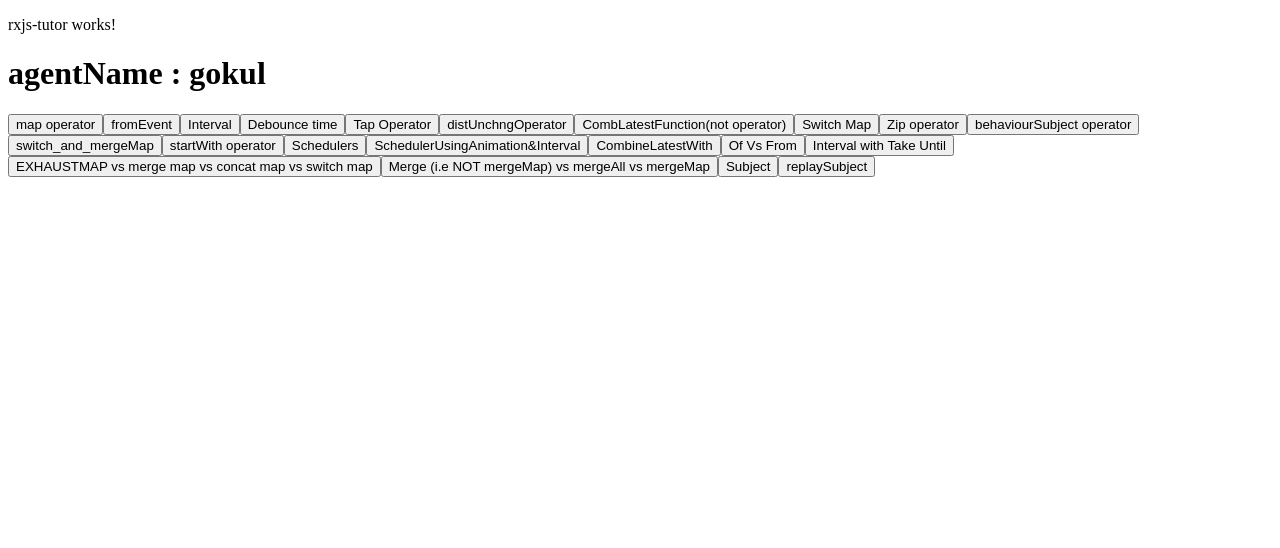
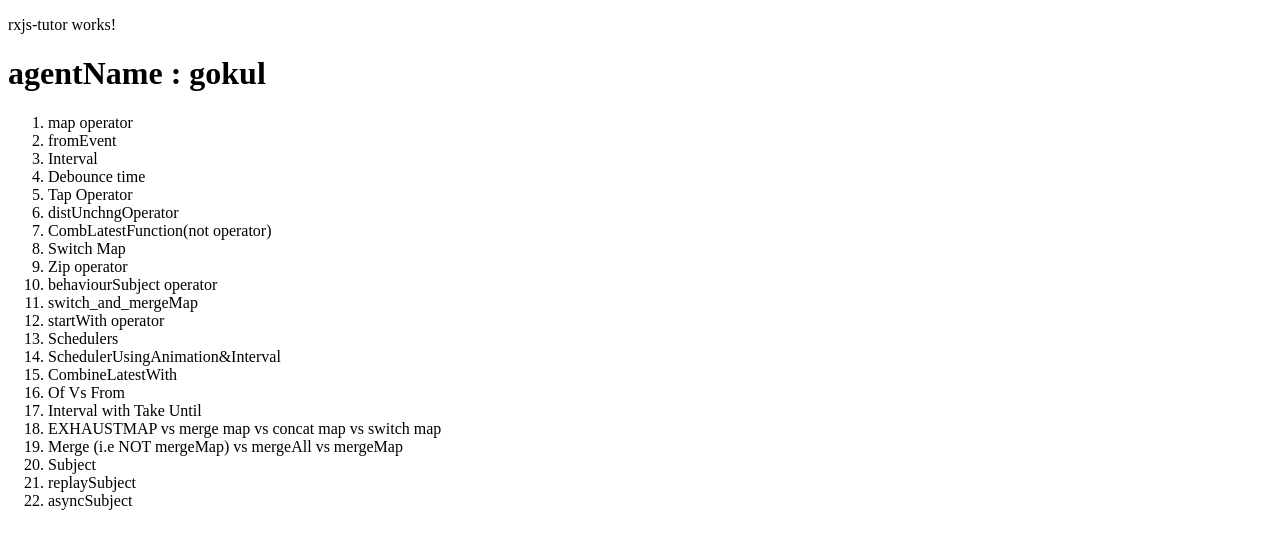
Before and after one commit to srbalakkl/Angular-RxJs, an Angular app: page /home in a window 1280 px wide. Shown: the top 548 px of the page. Built offline with nearby package versions, Linux system fonts and the light colour scheme.

Commit message:
new:Async Subject

```diff
--- a/src/app/app-routing.module.ts
+++ b/src/app/app-routing.module.ts
@@ -26,6 +26,7 @@ import {TakeUntilWithIntervalComponent} from "./take-until-with-interval/take-un
 import {ExhaustMapComponent} from "./exhaust-map/exhaust-map.component";
 import {MergeAllComponent} from "./merge-all/merge-all.component";
 import {ReplaySubjectComponent} from "./replay-subject/replay-subject.component";
+import {AsyncSubjectComponent} from "./async-subject/async-subject.component";
 
 const routes: Routes = [
   {path: '', redirectTo: 'home', pathMatch: "full"},
@@ -51,7 +52,8 @@ const routes: Routes = [
   {path: 'TakeUntilWithInterval',component:TakeUntilWithIntervalComponent},
   {path: 'exhaustMap',component:ExhaustMapComponent},
   {path: 'mergeAll',component:MergeAllComponent},
-  {path: 'replaySubject',component:ReplaySubjectComponent}
+  {path: 'replaySubject',component:ReplaySubjectComponent},
+  {path: 'asyncSubject',component:AsyncSubjectComponent},
 ];
 
 @NgModule({
@@ -59,4 +61,5 @@ const routes: Routes = [
   exports: [RouterModule]
 })
 export class AppRoutingModule {
+
 }
--- /dev/null
+++ b/src/app/async-subject/async-subject.component.html
@@ -0,0 +1 @@
+<p>async-subject works!</p>
--- /dev/null
+++ b/src/app/async-subject/async-subject.component.ts
@@ -0,0 +1,26 @@
+import { Component } from '@angular/core';
+import {AsyncSubject} from "rxjs";
+
+@Component({
+  selector: 'app-async-subject',
+  standalone: true,
+  imports: [],
+  templateUrl: './async-subject.component.html',
+  styleUrl: './async-subject.component.sass'
+})
+export class AsyncSubjectComponent {
+
+  constructor() {
+    // RxJS v6+
+    const sub = new AsyncSubject();
+
+    sub.subscribe(console.log);
+    sub.next(123); //nothing logged
+    sub.subscribe(console.log);
+    sub.next(500)
+    sub.next(456); //nothing logged
+    sub.complete(); //456, 456 logged by both subscribers
+  }
+
+
+}
--- a/src/app/distinct-until-changed-operator/distinct-until-changed-operator.component.html
+++ b/src/app/distinct-until-changed-operator/distinct-until-changed-operator.component.html
@@ -1 +1,4 @@
 <p>distinct-until-changed-operator works!</p>
+
+A variant of Subject that only emits a value when it completes.
+It will emit its latest value to all its observers on completion.
--- a/src/app/rxjs-tutor/rxjs-tutor.component.html
+++ b/src/app/rxjs-tutor/rxjs-tutor.component.html
@@ -1,23 +1,27 @@
 <p>rxjs-tutor works!</p>
-<h1>agentName : {{agentName}}</h1>
-<button [routerLink]="['/map2']" type="button">map operator</button>
-<button [routerLink]="['/fromEvent']" type="button">fromEvent</button>
-<button [routerLink]="['/interval']" type="button">Interval</button>
-<button [routerLink]="['/debounce']" type="button">Debounce time</button>
-<button [routerLink]="['/tap']" type="button">Tap Operator</button>
-<button [routerLink]="['/distUnchngOperator']" type="button">distUnchngOperator</button>
-<button [routerLink]="['/combineLatest']" type="button">CombLatestFunction(not operator)</button>
-<button [routerLink]="['/switchmap']" type="button">Switch Map</button>
-<button [routerLink]="['/zip']" type="button">Zip operator</button>
-<button [routerLink]="['/behaviourSubject']" type="button">behaviourSubject operator</button>
-<button [routerLink]="['/switch_and_mergeMap']" type="button">switch_and_mergeMap</button>
-<button [routerLink]="['/startWith']" type="button">startWith operator</button>
-<button [routerLink]="['/schedulers']" type="button">Schedulers</button>
-<button [routerLink]="['/animeInterval']" type="button">SchedulerUsingAnimation&Interval</button>
-<button [routerLink]="['/CombineLatestWith']" type="button">CombineLatestWith</button>
-<button [routerLink]="['/of_vs_from']" type="button">Of Vs From</button>
-<button [routerLink]="['/TakeUntilWithInterval']" type="button">Interval with Take Until</button>
-<button [routerLink]="['/exhaustMap']" type="button">EXHAUSTMAP vs merge map vs concat map vs switch map</button>
-<button [routerLink]="['/mergeAll']" type="button">Merge (i.e NOT mergeMap) vs mergeAll vs mergeMap</button>
-<button [routerLink]="['/subject']" type="button">Subject</button>
-<button [routerLink]="['/replaySubject']" type="button">replaySubject</button>
+<h1>agentName : {{ agentName }}</h1>
+
+<ol>
+  <li [routerLink]="['/map2']">map operator</li>
+  <li [routerLink]="['/fromEvent']">fromEvent</li>
+  <li [routerLink]="['/interval']">Interval</li>
+  <li [routerLink]="['/debounce']">Debounce time</li>
+  <li [routerLink]="['/tap']">Tap Operator</li>
+  <li [routerLink]="['/distUnchngOperator']">distUnchngOperator</li>
+  <li [routerLink]="['/combineLatest']">CombLatestFunction(not operator)</li>
+  <li [routerLink]="['/switchmap']">Switch Map</li>
+  <li [routerLink]="['/zip']">Zip operator</li>
+  <li [routerLink]="['/behaviourSubject']">behaviourSubject operator</li>
+  <li [routerLink]="['/switch_and_mergeMap']">switch_and_mergeMap</li>
+  <li [routerLink]="['/startWith']">startWith operator</li>
+  <li [routerLink]="['/schedulers']">Schedulers</li>
+  <li [routerLink]="['/animeInterval']">SchedulerUsingAnimation&Interval</li>
+  <li [routerLink]="['/CombineLatestWith']">CombineLatestWith</li>
+  <li [routerLink]="['/of_vs_from']">Of Vs From</li>
+  <li [routerLink]="['/TakeUntilWithInterval']">Interval with Take Until</li>
+  <li [routerLink]="['/exhaustMap']">EXHAUSTMAP vs merge map vs concat map vs switch map</li>
+  <li [routerLink]="['/mergeAll']">Merge (i.e NOT mergeMap) vs mergeAll vs mergeMap</li>
+  <li [routerLink]="['/subject']">Subject</li>
+  <li [routerLink]="['/replaySubject']">replaySubject</li>
+  <li [routerLink]="['/asyncSubject']">asyncSubject</li>
+</ol>
```
Also changed, not shown: src/app/async-subject/async-subject.component.sass (added).
